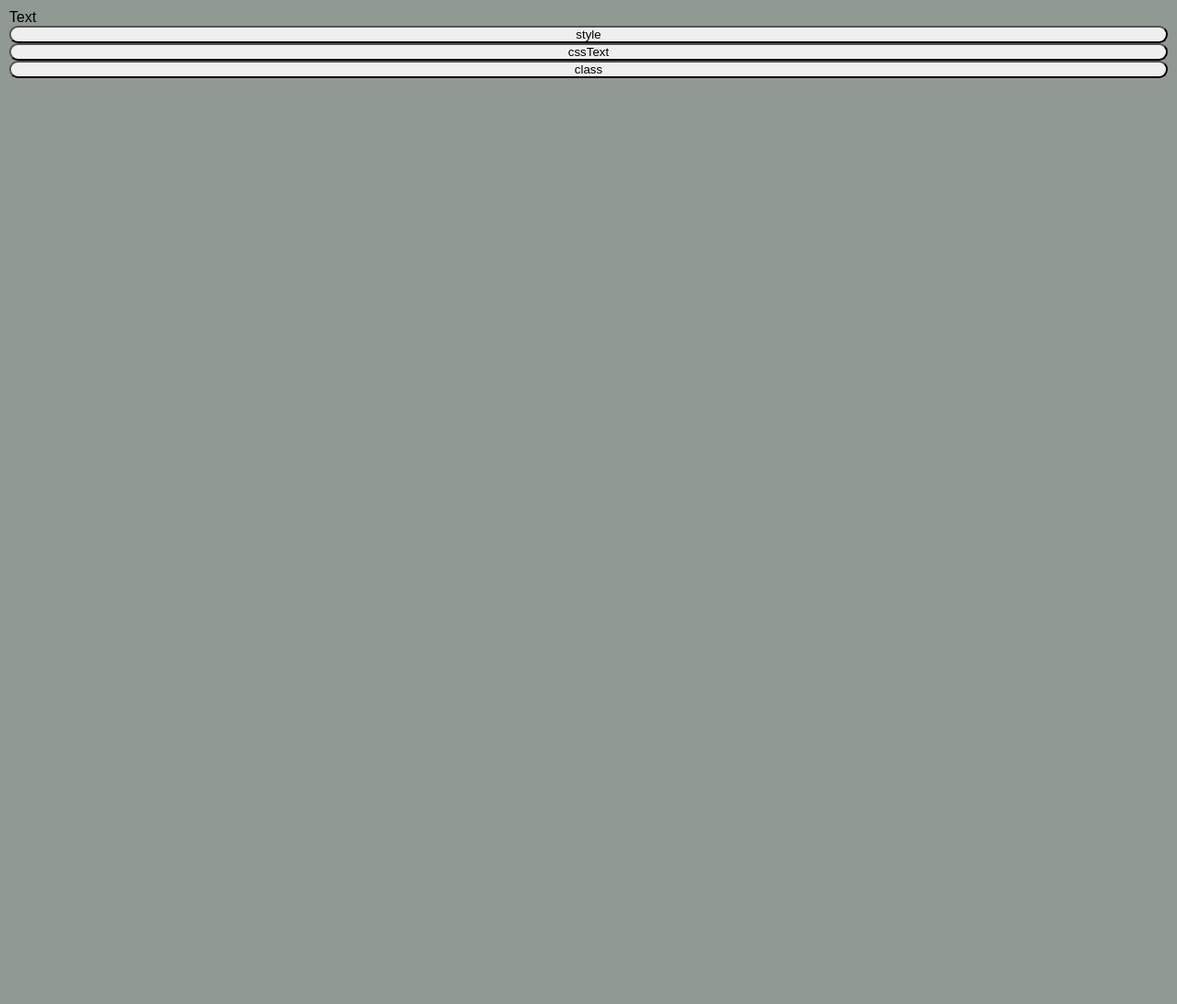
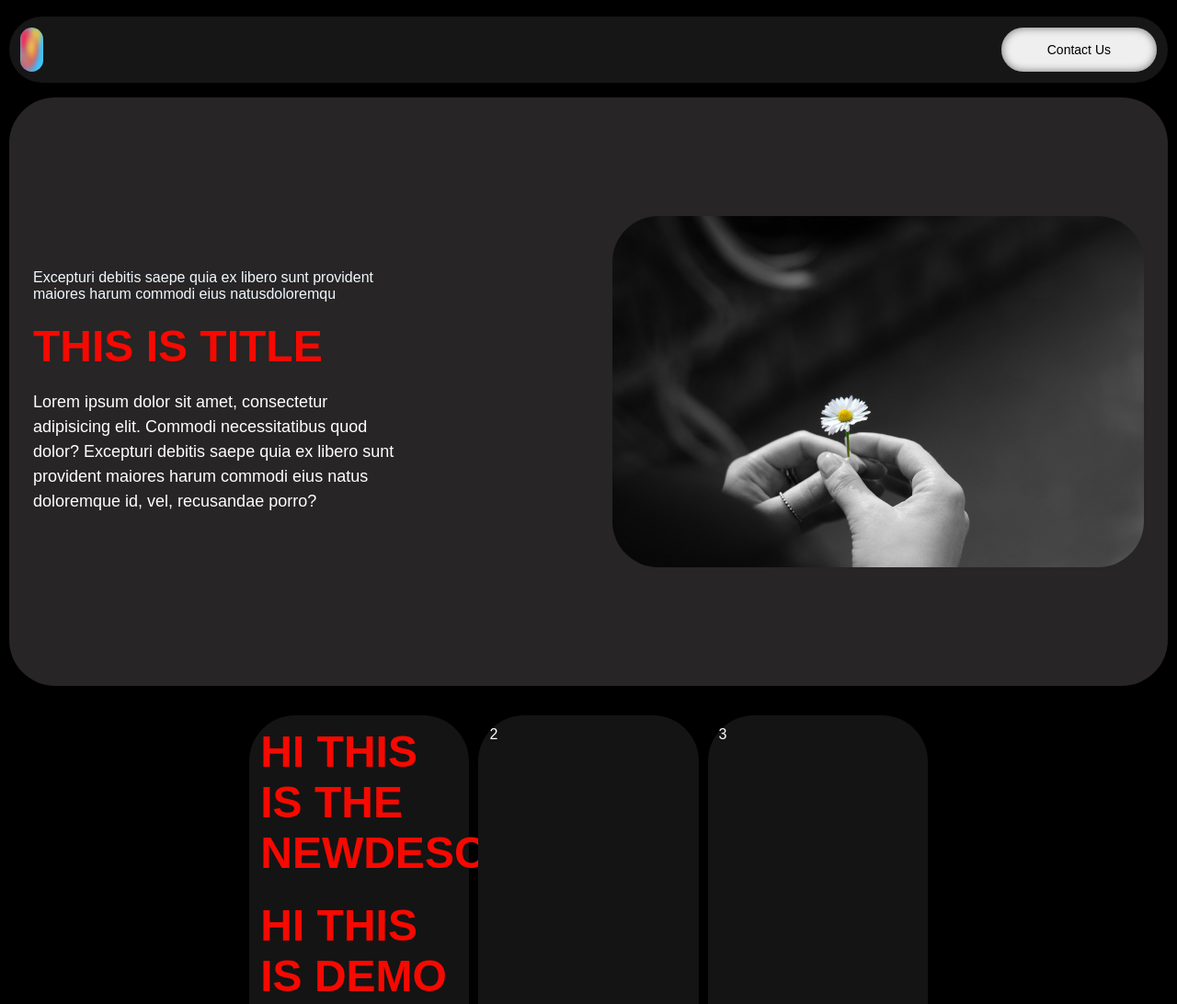
Before and after one commit to Arshidiqbaldev/learnjs, a plain HTML site: page index.html in a window 1280 px wide. Shown: the top 1092 px of the page at 92% size. Before the commit the page ends 800 px from the top, so only its background shows below. Drawn offline with Linux system fonts and the light colour scheme; a web font is replaced by a local one.

Commit message:
the js added

```diff
--- a/index.html
+++ b/index.html
@@ -1,28 +1,72 @@
-<!DOCTYPE html>
+<!doctype html>
 <html lang="en">
 
 <head>
-  <meta charset="UTF-8">
-  <meta name="viewport" content="width=device-width, initial-scale=1.0">
-  <title>Document</title>
-  <link rel="stylesheet" href="style.css">
+    <meta charset="UTF-8" />
+    <meta name="viewport" content="width=device-width, initial-scale=1.0" />
+    <title>Document</title>
 
+    <link rel="stylesheet" href="style.css" />
 </head>
 
 <body>
 
-  <div id="parent" class="parent">
-    <!-- hi
-    <h1 class="title"> i m title</h1>
+    <div class="parent">
+        <div class="header-parent">
+            <header>
+                <div class="header">
+                    <img src="imgs/avatar-26.jpg" alt="" class="logo">
+                    <button type="button" onclick="" class="btn">contact us</button>
+                </div>
+            </header>
+        </div>
+        <main>
 
-     <p id="para" class="desc newdesc"> im para</p>
-      <p id="para2" class="desc"> im para</p>
-     <h2 id="child">
-      hi i m child
-    </h2> -->
+            <div class="parent-parent">
+                <div class="parent-hero">
+                    <div class="child left">
 
-<p id="demo">Text</p>
-<button id="b1">style</button>
-<button id="b2">cssText</button>
-<button id="b3">class</button>
-  </div>
+                        <div id="content" class="content">
+                            <h1 class="tagline">
+                                this is title
+                            </h1>
+
+                            <p class="desc">
+                                Lorem ipsum dolor sit amet, consectetur adipisicing elit. Commodi necessitatibus quod
+                                dolor?
+                                Excepturi debitis saepe quia ex libero sunt provident maiores harum commodi eius natus
+                                doloremque
+                                id, vel, recusandae porro?
+                            </p>
+                        </div>
+                    </div>
+                    <div class="child right">
+                        <img src="imgs/leobick-daisy-8669205_1920.jpg" alt="" class="image">
+                    </div>
+                </div>
+
+
+                <div class="about">
+                    <div id="child" class="about-child">
+                        <h1 class="descript"> hi this is demo</h1>
+                        <p id="para">Lorem ipsum dolor sit amet, consectetur adipisicing elit. Asperiores inventore
+                            assumenda dolore impedit neque provident perspiciatis reprehenderit accusantium natus
+                            deleniti optio porro voluptate, a architecto nostrum, quasi esse iusto eos!</p>
+
+                        <button id="cta">click here</button>
+                    </div>
+                    <div class="about-child">2</div>
+                    <div class="about-child">3</div>
+                </div>
+
+            </div>
+        </main>
+    </div>
+
+
+
+
+    <script src="script.js"></script>
+</body>
+
+</html>
--- a/script.js
+++ b/script.js
@@ -1,19 +1,36 @@
+
+
+let heroDesc = document.createElement("p");
+
+heroDesc.textContent = `Excepturi debitis saepe quia ex libero sunt provident
+maiores harum commodi eius natusdoloremqu`;
+
+
+
+let myDiv = document.getElementById('content');
+
+myDiv.insertAdjacentElement('afterbegin', heroDesc);
+
+
+
+document.querySelector(".descript").classList.add('tagline');
+
+
+document.getElementById("para").classList.add("desc");
+
+document.querySelector("#cta").classList.add('btn');
+
+
+let newDesc = document.createElement("h2");
+
+
+newDesc.textContent = "hi this is the newDesc";
+newDesc.classList.add('tagline');
 
 
 
 
-{
-    let p = document.getElementById("demo");
+let myDiv2 = document.querySelector("#child");
 
-b1.onclick = function () {
-  p.setAttribute("style","color:blue; font-size:18px;");
-};
 
-b2.onclick = function () {
-  p.style.cssText = "color:yellow ; font-size:30px;";
-};
-
-b3.onclick = function () {
-  p.classList.toggle("red");
-}
-}
+myDiv2.insertAdjacentElement('afterbegin', newDesc)
--- a/style.css
+++ b/style.css
@@ -1,46 +1,150 @@
+@import url("https://fonts.googleapis.com/css2?family=Google+Sans+Flex:opsz,wght@6..144,1..1000&display=swap");
 
-@import url('https://fonts.googleapis.com/css2?family=Google+Sans+Flex:opsz,wght@6..144,1..1000&display=swap');
-
-
-
-
-
-*{
+* {
   padding: 0;
   margin: 0;
   box-sizing: border-box;
-  corner-shape:squircle;
-  border-radius: 50px;
-   font-family: "Google Sans Flex", sans-serif;
-
+  corner-shape: squircle;
+  font-family: "Google Sans Flex", sans-serif;
 }
 
-
-
-
-body{
-  background: #909a93;
-
+.header-parent,
+.parent-parent {
+  padding: 0.5rem 0;
 }
 
+.parent {
+  background: #000000;
+  padding: 10px;
+  width: 100%;
+}
 
-.parent{
+.header {
+  display: flex;
+  flex-direction: row;
+  justify-content: space-between;
+  gap: 20px;
+  padding: 12px;
+  border-radius: 50px;
+  background: #161616;
+}
+
+.logo {
+  display: block;
+  width: 15%;
+  border-radius: 50px;
+}
+.btn {
+  display: inline-block;
+  padding: 16px 50px;
+  text-transform: capitalize;
+  font-weight: 500;
+  font-size: 0.875rem;
+  border: none;
+  box-shadow: inset 0 0 10px #0000008c;
+  border-radius: 50px;
+  cursor: pointer;
+}
+
+.parent-hero {
   display: flex;
   flex-direction: column;
   width: 100%;
   padding: 10px;
-  min-height: 100vh;
+  min-height: 80vh;
+  background-color: #272525;
+  background-repeat: no-repeat;
+  background-size: cover;
+  gap: 20px;
+  border-radius: 50px;
+}
+
+.child {
+  color: aliceblue;
+  display: flex;
+  flex-direction: column;
+  gap: 20px;
+  padding: 1rem;
+  width: 100%;
+
+  justify-content: center;
+}
+
+.right {
+  align-items: end;
+}
+
+.content {
+  display: flex;
+  flex-direction: column;
+  gap: 20px;
+  width: 100%;
+  justify-content: center;
+}
+
+.tagline {
+  font-size: 3rem;
+  text-transform: capitalize;
+  font-weight: 600;
+  color: #f60900;
+  text-transform: uppercase;
+}
+
+.desc {
+  font-size: 18px;
+  color: #ffffff;
+  line-height: 150%;
+}
+
+.image {
+  display: inline-block;
+  width: 100%;
+  border-radius: 50px;
+  object-fit: cover;
+}
+
+.about {
+  display: flex;
+  flex-direction: row;
+  background: #000000;
+  color: #ffffff;
+  height: 100vh;
+  gap: 10px;
+  padding: 2rem;
+  justify-content: center;
+  align-items: center;
+  width: 100%;
+
 
 }
 
-.child{
-  background: #0c2011;
-  color: aliceblue;
+.about-child {
   display: flex;
-  flex-direction:column;
-  justify-content: end;
-  align-items: start;
-  gap:20px;
-  padding: 2rem;
-  flex-grow: 1;
+  flex-direction: column;
+  background: #141414;
+  width: 20%;
+  border-radius: 50px;
+  padding: 12px;
+  gap: 1.5rem;
+  height: 100%;
+
+
 }
+
+@media (min-width: 678px) {
+  .parent-hero {
+    flex-direction: row;
+  }
+
+  .child {
+    width: 50%;
+  }
+
+  .content {
+    width: 70%;
+  }
+
+  .logo {
+    width: 2%;
+  }
+}
```
Also changed, not shown: imgs/leobick-daisy-8669205_1920.jpg (added).
